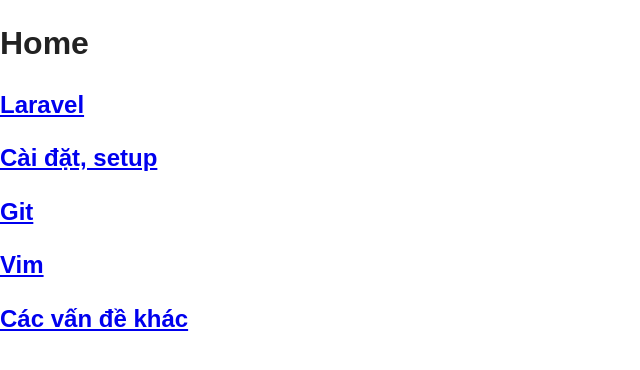
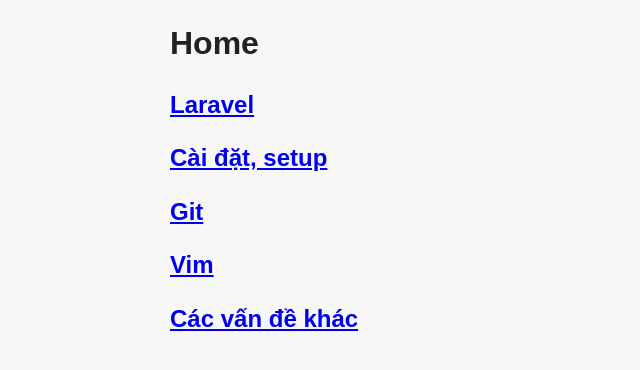
Before and after one commit to tuanle/tuanle.github.io, a Jekyll site: the page built from index.md, in a window 1280 px wide. Shown: the top 370 px of the page, without its empty margins (0-640 px from the left). Built offline with Jekyll 4.4.1, drawn with Linux system fonts in a browser that asks for light colours.

Commit message:
[temp] Temporary commit in 2017-01-09 22:02

```diff
--- a/_layouts/default.html
+++ b/_layouts/default.html
@@ -11,11 +11,13 @@
         <meta name="description" content="Personal Blog">
 
         <link rel="stylesheet" href="/assets/css/normalize.css" type="text/css" />
+        <link rel="stylesheet" href="/assets/css/prism.css" type="text/css" />
         <link rel="stylesheet" href="/assets/css/main.css" type="text/css" />
-        <link rel="stylesheet" href="/assets/css/prism.css" type="text/css" />
         <script src="/assets/js/prism.js" type="text/javascript"></script>
     </head>
     <body>
-        {{ content }}
+        <div id="container">
+            {{ content }}
+        </div>
     </body>
 </html>
--- a/assets/css/main.css
+++ b/assets/css/main.css
@@ -14,6 +14,7 @@
     color: #222;
     font-size: 1em;
     line-height: 1.4;
+    background: #f7f7f7;
 }
 
 /*
@@ -81,19 +82,14 @@
 }
 
 /* ==========================================================================
-   Browser Upgrade Prompt
+   Author's custom styles
    ========================================================================== */
 
-.browserupgrade {
-    margin: 0.2em 0;
-    background: #ccc;
-    color: #000;
-    padding: 0.2em 0;
+#container {
+    width: 940px;
+    max-width: 940px;
+    margin: 0 auto;
 }
-
-/* ==========================================================================
-   Author's custom styles
-   ========================================================================== */
 
 
 
```
